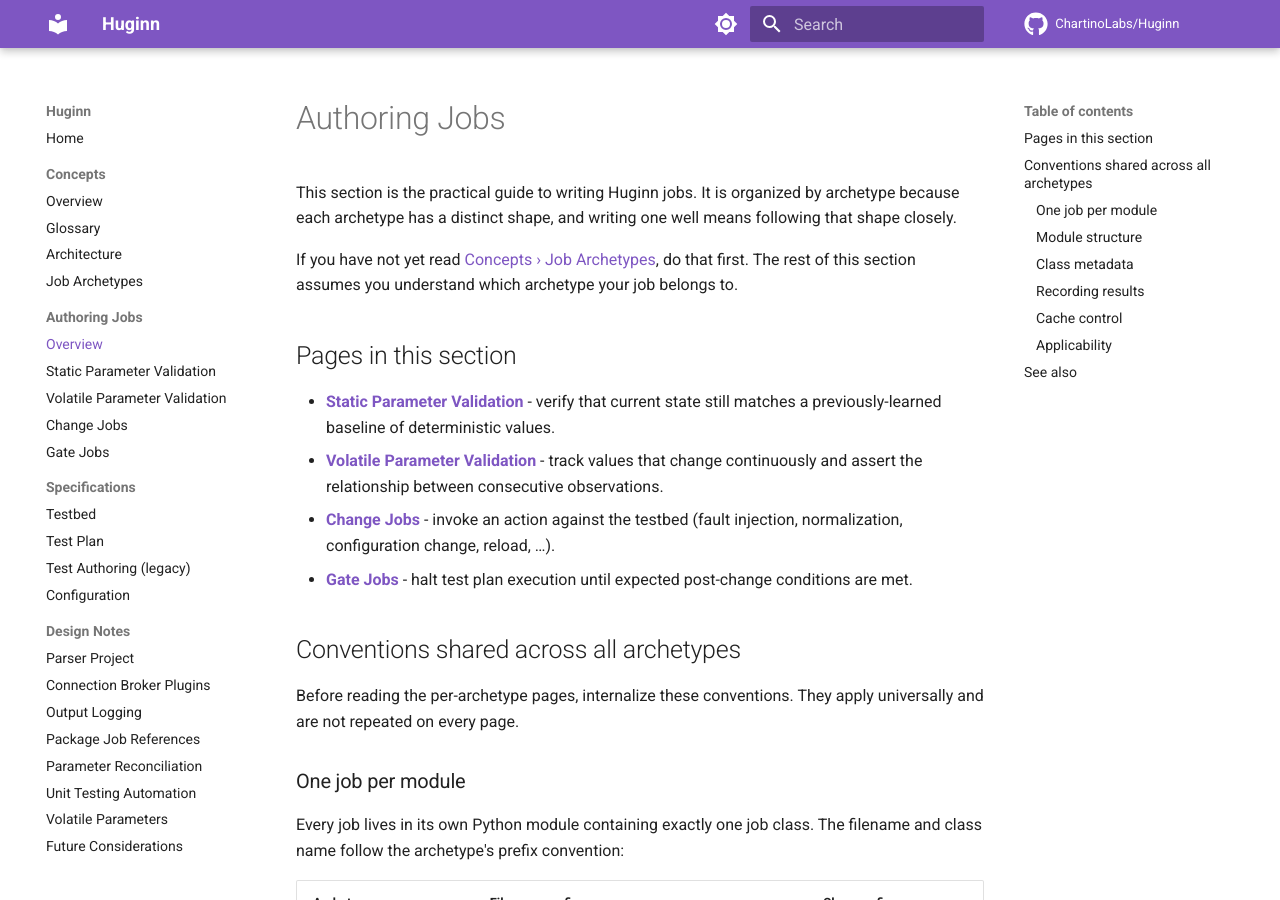
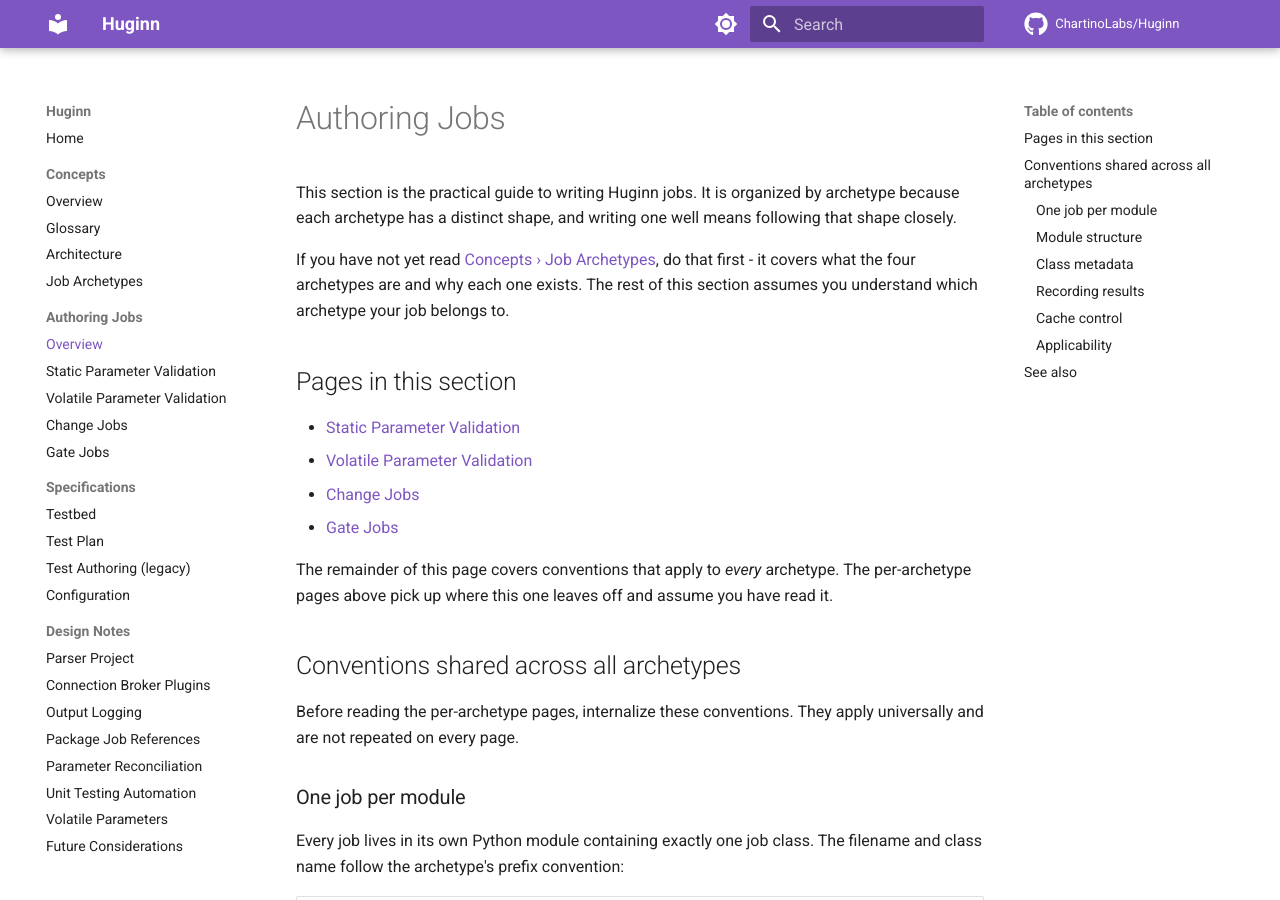
Before and after one commit to ChartinoLabs/Huginn, an MkDocs documentation site: the page built from docs/authoring/index.md, in a window 1280 px wide and 900 px high. Built offline with MkDocs 1.6.1 and Material for MkDocs 9.7.7, drawn with Linux system fonts in a browser that asks for light colours; comment, search, counter and statistics services are not loaded.

Commit message:
docs: deduplicate authoring index and archetypes overlap
Trim the per-archetype description bullets from the top of
docs/authoring/index.md down to plain links, with a sentence pointing
to the Concepts page for the what/why. Replace the redundant table at
the top of docs/concepts/archetypes.md with a similar plain link list,
and add a sentence redirecting to docs/authoring/index.md for shared
authoring conventions.

Each page now owns its content cleanly: archetypes.md explains what
the four archetypes are and why they exist, authoring/index.md covers
cross-archetype conventions every job follows.

Co-Authored-By: Claude Opus 4.7 (1M context) <noreply@anthropic.com>

```diff
--- a/docs/authoring/index.md
+++ b/docs/authoring/index.md
@@ -2,14 +2,16 @@
 
 This section is the practical guide to writing Huginn jobs. It is organized by archetype because each archetype has a distinct shape, and writing one well means following that shape closely.
 
-If you have not yet read [Concepts › Job Archetypes](../concepts/archetypes.md), do that first. The rest of this section assumes you understand which archetype your job belongs to.
+If you have not yet read [Concepts › Job Archetypes](../concepts/archetypes.md), do that first - it covers what the four archetypes are and why each one exists. The rest of this section assumes you understand which archetype your job belongs to.
 
 ## Pages in this section
 
-- **[Static Parameter Validation](static-validation.md)** - verify that current state still matches a previously-learned baseline of deterministic values.
-- **[Volatile Parameter Validation](volatile-validation.md)** - track values that change continuously and assert the relationship between consecutive observations.
-- **[Change Jobs](change.md)** - invoke an action against the testbed (fault injection, normalization, configuration change, reload, …).
-- **[Gate Jobs](gate.md)** - halt test plan execution until expected post-change conditions are met.
+- [Static Parameter Validation](static-validation.md)
+- [Volatile Parameter Validation](volatile-validation.md)
+- [Change Jobs](change.md)
+- [Gate Jobs](gate.md)
+
+The remainder of this page covers conventions that apply to *every* archetype. The per-archetype pages above pick up where this one leaves off and assume you have read it.
 
 ## Conventions shared across all archetypes
 
```
Also changed, not shown: docs/concepts/archetypes.md (+8 -6 lines).
